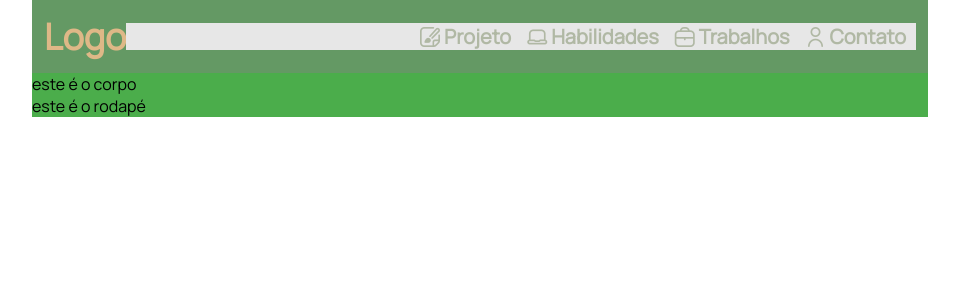
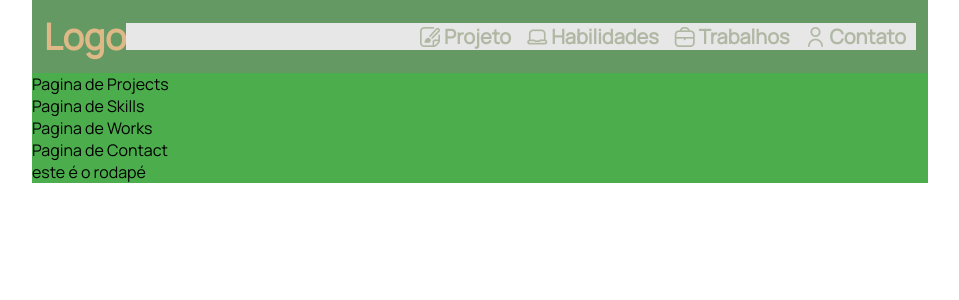
Before and after one commit to JordanoBaluz/portfolio1, a React (Create React App) app: page / in a window 1280 px wide. Shown: the top 300 px of the page, without its empty margins (160-1119 px from the left). Built offline with nearby package versions, Linux system fonts and the light colour scheme.

Commit message:
created the components projects, skills, works, contact and imported in body component

```diff
--- /dev/null
+++ b/src/body/contact/index.js
@@ -0,0 +1,7 @@
+import React from "react";
+
+function Contact() {
+  return <div>Pagina de Contact</div>;
+}
+
+export default Contact;
--- a/src/body/index.js
+++ b/src/body/index.js
@@ -1,7 +1,26 @@
 import React from "react";
+import Contact from "./contact";
+import Works from "./works";
+import Skills from "./skills";
+import Projects from "./projects";
 
 function Body() {
-  return <div>este é o corpo</div>;
+  return (
+    <div className="body">
+      <section id="project">
+        <Projects />
+      </section>
+      <section id="skills">
+        <Skills />
+      </section>
+      <section id="work">
+        <Works />
+      </section>
+      <section id="contact">
+        <Contact />
+      </section>
+    </div>
+  );
 }
 
 export default Body;
--- /dev/null
+++ b/src/body/projects/index.js
@@ -0,0 +1,7 @@
+import React from "react";
+
+function Projects() {
+  return <div>Pagina de Projects</div>;
+}
+
+export default Projects;
--- /dev/null
+++ b/src/body/skills/index.js
@@ -0,0 +1,7 @@
+import React from "react";
+
+function Skills() {
+  return <div>Pagina de Skills</div>;
+}
+
+export default Skills;
--- /dev/null
+++ b/src/body/works/index.js
@@ -0,0 +1,7 @@
+import React from "react";
+
+function Works() {
+  return <div>Pagina de Works</div>;
+}
+
+export default Works;
```
